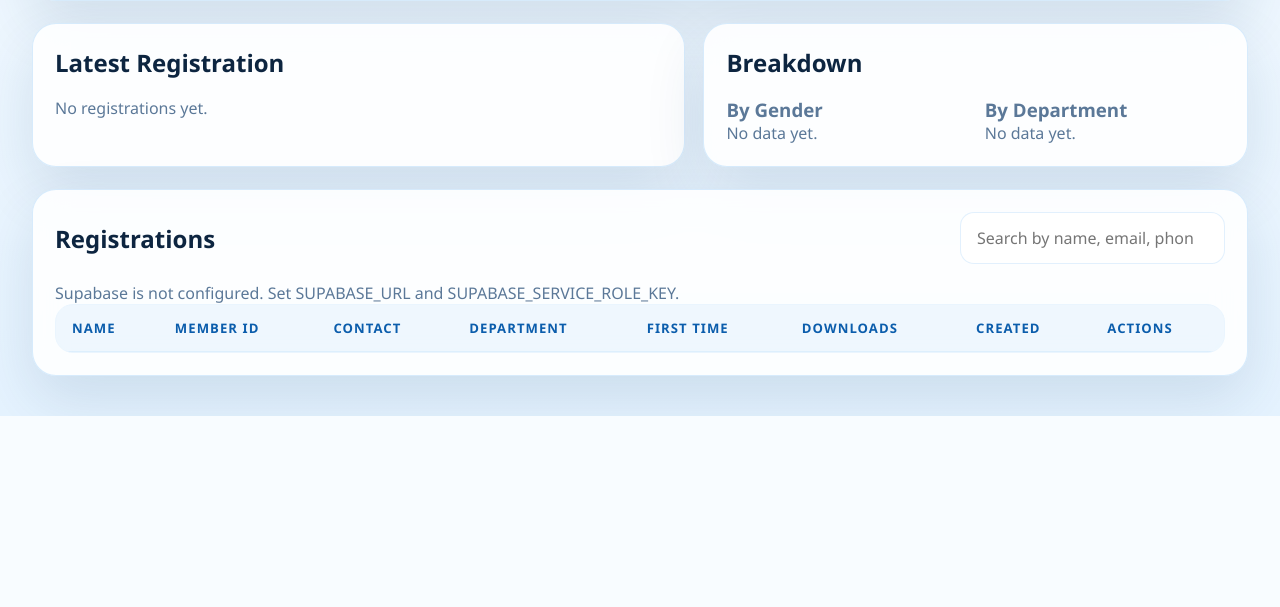
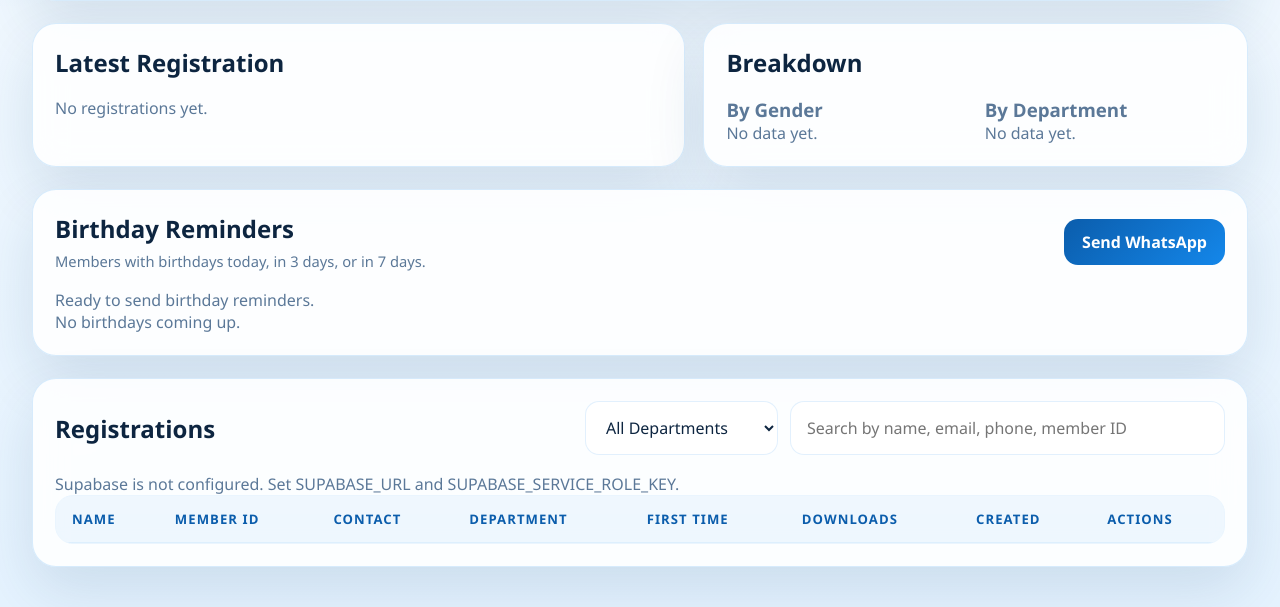
Before and after one commit to kayodedanieleniola-hue/Churchregistration, a Flask app: page /admin in a window 1280 px wide. Shown: the part 455-1062 px from the top of the page. Before the commit the page ends 871 px from the top, so only its background shows below. Run offline with Flask 3, Linux system fonts and the light colour scheme; the visitor is signed in with stand-in values (Sample User, id 1); lists and menus that the app fills with data are empty.

Commit message:
Add department management and birthday reminders

```diff
--- a/app.py
+++ b/app.py
@@ -7,6 +7,7 @@ from datetime import datetime, timezone
 from functools import wraps
 from pathlib import Path
 
+from dotenv import load_dotenv
 from flask import (
     Flask,
     abort,
@@ -21,13 +22,35 @@ from flask import (
 )
 from flask_cors import CORS
 from supabase import Client, create_client
+from twilio.rest import Client as TwilioClient
 
 
 BASE_DIR = Path(__file__).resolve().parent
+load_dotenv(BASE_DIR / ".env")
+
 SUPABASE_URL = os.getenv("SUPABASE_URL", "").strip()
 SUPABASE_SERVICE_ROLE_KEY = os.getenv("SUPABASE_SERVICE_ROLE_KEY", "").strip()
 SUPABASE_BUCKET = os.getenv("SUPABASE_BUCKET", "member-photos").strip() or "member-photos"
 EXPORT_FILENAME = "registrations-export.csv"
+BIRTHDAY_REMINDER_DAYS = {
+    int(value.strip())
+    for value in os.getenv("BIRTHDAY_REMINDER_DAYS", "7,3,0").split(",")
+    if value.strip().isdigit()
+}
+DEPARTMENTS = [
+    "Choir",
+    "Drama",
+    "Dance",
+    "Ushers",
+    "Sound",
+    "Media",
+    "Children's Ministry",
+    "Youth Ministry",
+    "Prayer Team",
+    "Evangelism",
+    "Protocol",
+    "None for now",
+]
 
 CSV_COLUMNS = [
     "registration_id",
@@ -62,6 +85,7 @@ app.secret_key = os.getenv("SECRET_KEY", "change-this-secret-key")
 CORS(app)
 
 supabase_client = None
+twilio_client = None
 
 
 def get_admin_credentials():
@@ -102,8 +126,113 @@ def get_supabase() -> Client:
     return supabase_client
 
 
+def get_twilio() -> TwilioClient:
+    global twilio_client
+
+    if twilio_client is not None:
+        return twilio_client
+
+    account_sid = os.getenv("TWILIO_ACCOUNT_SID", "").strip()
+    auth_token = os.getenv("TWILIO_AUTH_TOKEN", "").strip()
+    if not account_sid or not auth_token:
+        raise RuntimeError("Twilio is not configured. Set TWILIO_ACCOUNT_SID and TWILIO_AUTH_TOKEN.")
+
+    twilio_client = TwilioClient(account_sid, auth_token)
+    return twilio_client
+
+
 def get_now_iso():
     return datetime.now(timezone.utc).isoformat()
+
+
+def parse_phone_numbers(value):
+    return [
+        phone.strip()
+        for phone in (value or "").split(",")
+        if phone.strip()
+    ]
+
+
+def parse_birth_date(value):
+    if not value:
+        return None
+
+    try:
+        return datetime.strptime(str(value), "%Y-%m-%d").date()
+    except ValueError:
+        return None
+
+
+def days_until_birthday(dob, today=None):
+    birth_date = parse_birth_date(dob)
+    if birth_date is None:
+        return None
+
+    today = today or datetime.now().date()
+    birthday = birth_date.replace(year=today.year)
+    if birthday < today:
+        birthday = birth_date.replace(year=today.year + 1)
+    return (birthday - today).days
+
+
+def format_birthday_label(dob):
+    birth_date = parse_birth_date(dob)
+    if birth_date is None:
+        return str(dob or "-")
+    return birth_date.strftime("%d %b")
+
+
+def get_birthday_reminder_members(registrations):
+    reminder_members = []
+    for row in registrations:
+        days_away = days_until_birthday(row.get("dob"))
+        if days_away in BIRTHDAY_REMINDER_DAYS:
+            reminder_members.append(
+                {
+                    "full_name": row.get("full_name") or "Member",
+                    "phone": row.get("phone") or "-",
+                    "department": row.get("department") or "Member",
+                    "dob": row.get("dob") or "",
+                    "birthday": format_birthday_label(row.get("dob")),
+                    "days_away": days_away,
+                }
+            )
+
+    return sorted(reminder_members, key=lambda item: (item["days_away"], item["full_name"]))
+
+
+def build_birthday_admin_message(members):
+    if not members:
+        return "Birthday reminder: No member birthdays are due today, in 3 days, or in 7 days."
+
+    lines = ["Birthday reminder from Global Harvest Outer Ringroad:"]
+    for member in members:
+        if member["days_away"] == 0:
+            timing = "today"
+        elif member["days_away"] == 3:
+            timing = "in 3 days"
+        elif member["days_away"] == 7:
+            timing = "in 7 days"
+        else:
+            timing = f"in {member['days_away']} days"
+
+        lines.append(
+            f"- {member['full_name']} ({member['department']}) birthday is {timing}, {member['birthday']}. Phone: {member['phone']}"
+        )
+
+    return "\n".join(lines)
+
+
+def send_twilio_whatsapp(to_number, message):
+    whatsapp_from = os.getenv("TWILIO_WHATSAPP_FROM", "").strip()
+    if not whatsapp_from:
+        raise RuntimeError("TWILIO_WHATSAPP_FROM is not configured.")
+
+    return get_twilio().messages.create(
+        from_=whatsapp_from,
+        to=f"whatsapp:{to_number}",
+        body=message,
+    )
 
 
 def slugify(value):
@@ -301,7 +430,7 @@ def get_storage_summary(registrations):
     one_week_ago = datetime.now(timezone.utc).timestamp() - (7 * 24 * 60 * 60)
     recent_signups = 0
     gender_totals = {}
-    department_totals = {}
+    department_totals = {department: 0 for department in DEPARTMENTS}
     first_timers = 0
     captured_photos = 0
     total_downloads = 0
@@ -318,6 +447,8 @@ def get_storage_summary(registrations):
 
         gender = (row.get("gender") or "").strip() or "Unspecified"
         department = (row.get("department") or "").strip() or "Unassigned"
+        if department not in department_totals:
+            department_totals[department] = 0
         gender_totals[gender] = gender_totals.get(gender, 0) + 1
         department_totals[department] = department_totals.get(department, 0) + 1
 
@@ -343,7 +474,7 @@ def get_storage_summary(registrations):
         ],
         "department_breakdown": [
             {"label": label, "total": total}
-            for label, total in sorted(department_totals.items(), key=lambda item: (-item[1], item[0]))[:8]
+            for label, total in sorted(department_totals.items(), key=lambda item: (-item[1], item[0]))
         ],
         "csv_backup": {
             "path": "generated-from-supabase",
@@ -359,7 +490,7 @@ def get_storage_summary(registrations):
 
 @app.route("/")
 def index():
-    return render_template("index.html")
+    return render_template("index.html", departments=DEPARTMENTS)
 
 
 @app.route("/favicon.ico")
@@ -422,7 +553,7 @@ def admin_logout():
 @app.route("/admin")
 @admin_required
 def admin_dashboard():
-    return render_template("admin.html")
+    return render_template("admin.html", departments=DEPARTMENTS)
 
 
 @app.route("/admin/id-card/<int:registration_id>")
@@ -527,6 +658,39 @@ def get_admin_summary():
         return jsonify({"success": False, "error": str(exc)}), 500
 
 
+@app.route("/api/admin/birthday-reminders/send", methods=["POST"])
+@admin_required
+def send_birthday_reminders():
+    try:
+        recipients = parse_phone_numbers(os.getenv("BIRTHDAY_REMINDER_RECIPIENTS", ""))
+        if not recipients:
+            return jsonify({"success": False, "error": "No birthday reminder recipients configured."}), 400
+
+        members = get_birthday_reminder_members(fetch_registrations())
+        message = build_birthday_admin_message(members)
+        sent = []
+        failed = []
+
+        for recipient in recipients:
+            try:
+                twilio_message = send_twilio_whatsapp(recipient, message)
+                sent.append({"to": recipient, "sid": twilio_message.sid})
+            except Exception as exc:
+                failed.append({"to": recipient, "error": str(exc)})
+
+        return jsonify(
+            {
+                "success": not failed,
+                "members": members,
+                "sent": sent,
+                "failed": failed,
+                "message": "Birthday reminder sent." if not failed else "Some reminders could not be sent.",
+            }
+        ), 200 if not failed else 207
+    except Exception as exc:
+        return jsonify({"success": False, "error": str(exc)}), 500
+
+
 @app.route("/api/registrations/<int:registration_id>", methods=["GET"])
 @admin_required
 def get_registration(registration_id):
--- a/requirements.txt
+++ b/requirements.txt
@@ -3,3 +3,4 @@ Flask-CORS==4.0.0
 gunicorn==21.2.0
 python-dotenv==1.0.0
 supabase==2.15.3
+twilio==9.4.6
--- a/static/css/admin.css
+++ b/static/css/admin.css
@@ -109,7 +109,8 @@ body {
 }
 
 .auth-form label,
-.panel-head input {
+.panel-head input,
+.panel-head select {
   display: grid;
   gap: 8px;
 }
@@ -120,8 +121,10 @@ body {
 }
 
 .auth-form input,
+.panel-head select,
 .panel-head input,
 .admin-topbar-actions button,
+.panel-head button,
 .auth-form button,
 .backup-link,
 .table-actions a,
@@ -131,6 +134,7 @@ body {
 }
 
 .auth-form input,
+.panel-head select,
 .panel-head input {
   padding: 14px 16px;
   border: 1px solid rgba(20, 135, 234, 0.12);
@@ -138,8 +142,24 @@ body {
   color: var(--text);
 }
 
+.table-filters {
+  display: flex;
+  gap: 12px;
+  width: min(100%, 640px);
+}
+
+.table-filters select {
+  min-width: 190px;
+}
+
+.table-filters input {
+  flex: 1;
+  min-width: 220px;
+}
+
 .auth-form button,
-.admin-topbar-actions button {
+.admin-topbar-actions button,
+.panel-head button {
   padding: 12px 18px;
   cursor: pointer;
   transition: 0.2s ease;
@@ -150,9 +170,17 @@ body {
 }
 
 .auth-form button:hover,
-.admin-topbar-actions button:hover {
+.admin-topbar-actions button:hover,
+.panel-head button:hover {
   transform: translateY(-1px);
   box-shadow: 0 14px 30px rgba(20, 135, 234, 0.18);
+}
+
+.panel-head button:disabled {
+  opacity: 0.65;
+  cursor: wait;
+  transform: none;
+  box-shadow: none;
 }
 
 .admin-topbar-actions a {
@@ -213,7 +241,9 @@ body {
 }
 
 .backup-link,
-.table-actions a {
+.table-actions a,
+.birthday-card a,
+.birthday-card button {
   text-decoration: none;
   color: var(--blue-dark);
   border: 1px solid var(--line);
@@ -226,8 +256,15 @@ body {
 .table-status,
 .latest-registration p,
 .list-item span,
+.birthday-card span,
+.panel-note,
 table td {
   color: var(--muted);
+}
+
+.panel-note {
+  margin: 6px 0 0;
+  font-size: 0.92rem;
 }
 
 .stat-card strong {
@@ -361,6 +398,39 @@ tbody tr:hover {
   color: var(--blue-dark);
 }
 
+.birthday-grid {
+  display: grid;
+  gap: 12px;
+  grid-template-columns: repeat(auto-fit, minmax(240px, 1fr));
+}
+
+.birthday-card {
+  display: flex;
+  justify-content: space-between;
+  gap: 14px;
+  align-items: center;
+  padding: 14px;
+  border: 1px solid var(--line);
+  border-radius: 18px;
+  background: rgba(255, 255, 255, 0.7);
+}
+
+.birthday-card div {
+  display: grid;
+  gap: 5px;
+}
+
+.birthday-card a,
+.birthday-card button {
+  border-radius: 12px;
+  white-space: nowrap;
+}
+
+.birthday-card button:disabled {
+  opacity: 0.55;
+  cursor: not-allowed;
+}
+
 @media (max-width: 1200px) {
   .stats-grid {
     grid-template-columns: repeat(3, 1fr);
@@ -403,4 +473,15 @@ tbody tr:hover {
   .admin-topbar-actions {
     justify-items: start;
   }
+
+  .table-filters {
+    display: grid;
+    width: 100%;
+  }
+
+  .table-filters select,
+  .table-filters input {
+    min-width: 0;
+    width: 100%;
+  }
 }
--- a/static/js/admin.js
+++ b/static/js/admin.js
@@ -11,6 +11,145 @@ function formatDate(value) {
   }
 
   return parsed.toLocaleString();
+}
+
+function formatBirthday(value) {
+  if (!value) {
+    return "-";
+  }
+
+  const parsed = new Date(`${value}T00:00:00`);
+  if (Number.isNaN(parsed.getTime())) {
+    return value;
+  }
+
+  return parsed.toLocaleDateString(undefined, {
+    day: "2-digit",
+    month: "short",
+  });
+}
+
+function daysUntilBirthday(dob) {
+  if (!dob) {
+    return null;
+  }
+
+  const parsed = new Date(`${dob}T00:00:00`);
+  if (Number.isNaN(parsed.getTime())) {
+    return null;
+  }
+
+  const today = new Date();
+  const startOfToday = new Date(today.getFullYear(), today.getMonth(), today.getDate());
+  let birthday = new Date(today.getFullYear(), parsed.getMonth(), parsed.getDate());
+
+  if (birthday < startOfToday) {
+    birthday = new Date(today.getFullYear() + 1, parsed.getMonth(), parsed.getDate());
+  }
+
+  const msPerDay = 24 * 60 * 60 * 1000;
+  return Math.round((birthday - startOfToday) / msPerDay);
+}
+
+function normalizeWhatsappPhone(value) {
+  const digits = String(value || "").replace(/\D/g, "");
+  if (!digits) {
+    return "";
+  }
+
+  if (digits.startsWith("234")) {
+    return digits;
+  }
+
+  if (digits.startsWith("0")) {
+    return `234${digits.slice(1)}`;
+  }
+
+  return digits;
+}
+
+function buildBirthdayMessage(item, daysAway) {
+  const firstName = (item.full_name || "dear member").split(" ")[0];
+  const birthdayText = daysAway === 0
+    ? "today"
+    : daysAway === 1
+      ? "tomorrow"
+      : `in ${daysAway} days`;
+
+  return `Hello ${firstName}, Global Harvest Outer Ringroad is celebrating you. We noticed your birthday is ${birthdayText}. Happy birthday in advance and God bless you.`;
+}
+
+function renderBirthdayReminders(items) {
+  const container = document.getElementById("birthdayReminders");
+  const upcoming = items
+    .map((item) => ({
+      ...item,
+      daysAway: daysUntilBirthday(item.dob),
+    }))
+    .filter((item) => item.daysAway === 0 || item.daysAway === 3 || item.daysAway === 7)
+    .sort((a, b) => a.daysAway - b.daysAway || (a.full_name || "").localeCompare(b.full_name || ""));
+
+  if (!upcoming.length) {
+    container.className = "birthday-grid empty-state";
+    container.textContent = "No birthdays coming up.";
+    return;
+  }
+
+  container.className = "birthday-grid";
+  container.innerHTML = upcoming
+    .map((item) => {
+      const phone = normalizeWhatsappPhone(item.phone);
+      const message = encodeURIComponent(buildBirthdayMessage(item, item.daysAway));
+      const whatsappHref = phone ? `https://wa.me/${phone}?text=${message}` : "";
+      const timing = item.daysAway === 0
+        ? "Today"
+        : item.daysAway === 1
+          ? "Tomorrow"
+          : `In ${item.daysAway} days`;
+
+      return `
+        <article class="birthday-card">
+          <div>
+            <strong>${item.full_name || "-"}</strong>
+            <span>${timing} · ${formatBirthday(item.dob)}</span>
+            <span>${item.phone || "No phone number"}</span>
+          </div>
+          ${whatsappHref
+            ? `<a href="${whatsappHref}" target="_blank" rel="noopener noreferrer">WhatsApp</a>`
+            : `<button type="button" disabled>No Phone</button>`}
+        </article>
+      `;
+    })
+    .join("");
+}
+
+async function sendBirthdayReminders() {
+  const button = document.getElementById("sendBirthdayRemindersBtn");
+  const status = document.getElementById("birthdayReminderStatus");
+  button.disabled = true;
+  status.textContent = "Sending WhatsApp birthday reminders...";
+
+  try {
+    const response = await fetch("/api/admin/birthday-reminders/send", {
+      method: "POST",
+    });
+    const payload = await response.json();
+
+    if (!response.ok && response.status !== 207) {
+      throw new Error(payload.error || "Could not send birthday reminders.");
+    }
+
+    const sentCount = payload.sent?.length || 0;
+    const failedCount = payload.failed?.length || 0;
+    const memberCount = payload.members?.length || 0;
+    status.textContent = failedCount
+      ? `Sent to ${sentCount} recipient(s), ${failedCount} failed. ${memberCount} birthday item(s) included.`
+      : `Sent to ${sentCount} recipient(s). ${memberCount} birthday item(s) included.`;
+  } catch (error) {
+    status.textContent = error.message;
+  } finally {
+    button.disabled = false;
+  }
 }
 
 function renderLatestRegistration(item) {
@@ -105,6 +244,30 @@ function renderRegistrations(items) {
     .join("");
 }
 
+function applyRegistrationFilters() {
+  const searchInput = document.getElementById("searchInput");
+  const departmentFilter = document.getElementById("departmentFilter");
+  const query = (searchInput?.value || "").trim().toLowerCase();
+  const department = departmentFilter?.value || "";
+
+  const filtered = allRegistrations.filter((item) => {
+    const matchesDepartment = !department || item.department === department;
+    const matchesSearch = !query || [
+      item.full_name,
+      item.email,
+      item.phone,
+      item.member_id,
+      item.department,
+    ]
+      .filter(Boolean)
+      .some((value) => value.toLowerCase().includes(query));
+
+    return matchesDepartment && matchesSearch;
+  });
+
+  renderRegistrations(filtered);
+}
+
 async function deleteRegistration(registrationId, fullName) {
   const confirmed = window.confirm(`Delete ${fullName}'s registration? This will remove the saved ID and photo file.`);
   if (!confirmed) {
@@ -127,25 +290,7 @@ async function deleteRegistration(registrationId, fullName) {
 }
 
 function filterRegistrations(query) {
-  const normalized = query.trim().toLowerCase();
-  if (!normalized) {
-    renderRegistrations(allRegistrations);
-    return;
-  }
-
-  const filtered = allRegistrations.filter((item) => {
-    return [
-      item.full_name,
-      item.email,
-      item.phone,
-      item.member_id,
-      item.department,
-    ]
-      .filter(Boolean)
-      .some((value) => value.toLowerCase().includes(normalized));
-  });
-
-  renderRegistrations(filtered);
+  applyRegistrationFilters();
 }
 
 async function loadSummary() {
@@ -177,7 +322,8 @@ async function loadRegistrations() {
   }
 
   allRegistrations = payload.registrations;
-  renderRegistrations(allRegistrations);
+  renderBirthdayReminders(allRegistrations);
+  applyRegistrationFilters();
 }
 
 async function loadDashboard() {
@@ -195,6 +341,11 @@ document.getElementById("refreshBtn").addEventListener("click", loadDashboard);
 document.getElementById("searchInput").addEventListener("input", (event) => {
   filterRegistrations(event.target.value);
 });
+
+document.getElementById("departmentFilter").addEventListener("change", () => {
+  applyRegistrationFilters();
+});
+document.getElementById("sendBirthdayRemindersBtn").addEventListener("click", sendBirthdayReminders);
 document.getElementById("registrationsTable").addEventListener("click", async (event) => {
   const button = event.target.closest("[data-delete-id]");
   if (!button) {
--- a/templates/admin.html
+++ b/templates/admin.html
@@ -98,8 +98,28 @@
 
     <section class="panel">
       <div class="panel-head">
+        <div>
+          <h2>Birthday Reminders</h2>
+          <p class="panel-note">Members with birthdays today, in 3 days, or in 7 days.</p>
+        </div>
+        <button id="sendBirthdayRemindersBtn" type="button">Send WhatsApp</button>
+      </div>
+      <div id="birthdayReminderStatus" class="table-status">Ready to send birthday reminders.</div>
+      <div id="birthdayReminders" class="birthday-grid empty-state">No birthdays coming up.</div>
+    </section>
+
+    <section class="panel">
+      <div class="panel-head">
         <h2>Registrations</h2>
-        <input id="searchInput" type="search" placeholder="Search by name, email, phone, member ID">
+        <div class="table-filters">
+          <select id="departmentFilter" aria-label="Filter by department">
+            <option value="">All Departments</option>
+            {% for department in departments %}
+            <option>{{ department }}</option>
+            {% endfor %}
+          </select>
+          <input id="searchInput" type="search" placeholder="Search by name, email, phone, member ID">
+        </div>
       </div>
       <div id="tableStatus" class="table-status">Loading registrations...</div>
       <div class="table-wrap">
--- a/templates/id_card.html
+++ b/templates/id_card.html
@@ -323,7 +323,7 @@
             <div>
               <h2 class="member-name">{{ registration.full_name }}</h2>
               <div class="member-dept">{{ registration.department or 'Member' }}</div>
-              <div class="detail"><span>Age</span><strong>{% if registration.age %}{{ registration.age }} years{% else %}-{% endif %}</strong></div>
+              <div class="detail"><span>D.O.B</span><strong>{{ registration.dob or '-' }}</strong></div>
               <div class="detail"><span>Gender</span><strong>{{ registration.gender or '-' }}</strong></div>
               <div class="detail"><span>Phone</span><strong>{{ registration.phone or '-' }}</strong></div>
               <div class="detail"><span>Email</span><strong>{{ registration.email or '-' }}</strong></div>
```
Also changed, not shown: static/js/app.js (+10 -3 lines), templates/index.html (+4 -11 lines).
